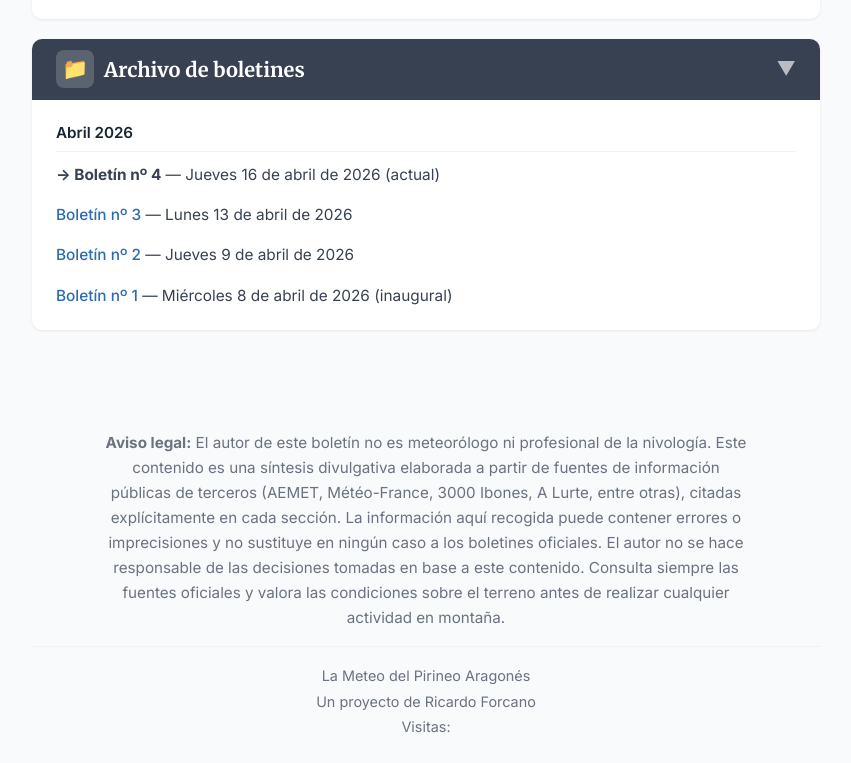
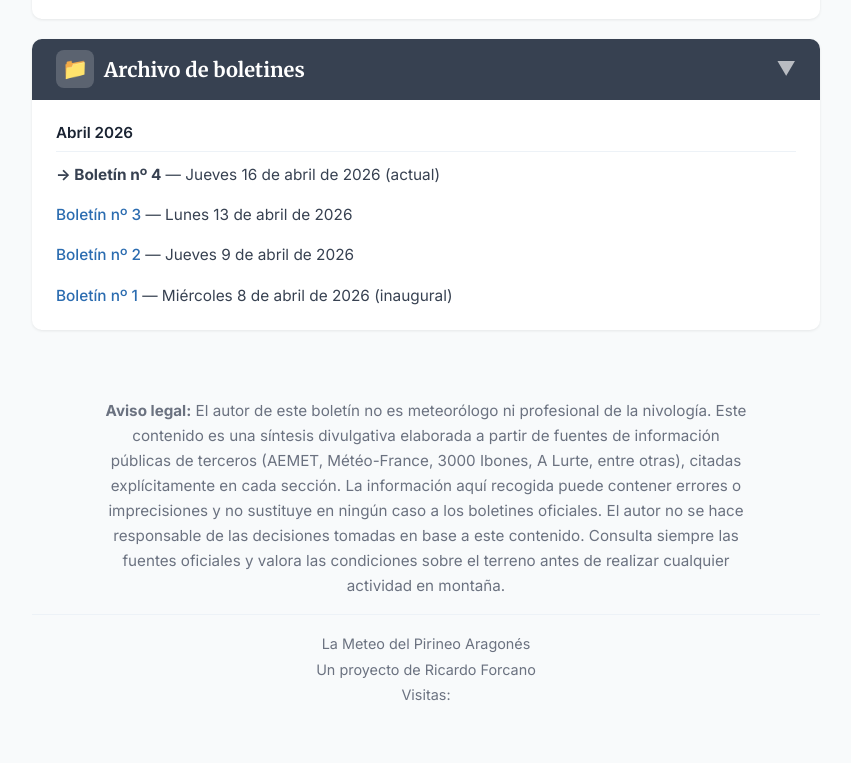
Before and after one commit to rforcano/meteo-pirineo-aragones, a plain HTML site: page index.html in a window 1280 px wide. Shown: the part 9622-10385 px from the top of the page, without its empty margins (214-1065 px from the left). After the commit the page ends 10345 px from the top, so only its background shows below. Drawn offline with Linux system fonts and the light colour scheme.

Commit message:
Reduce espacio entre archivo de boletines y aviso legal

```diff
--- a/index.html
+++ b/index.html
@@ -147,7 +147,7 @@
         .skimo-links a { color: var(--color-accent); text-decoration: none; margin-right: 1rem; }
         .skimo-links a:hover { text-decoration: underline; }
         .sources { margin-top: 1rem; padding-top: 0.75rem; border-top: 1px solid var(--color-border-light); font-size: 0.8rem; color: var(--color-text-light); }
-        .site-footer { max-width: 820px; margin: 2rem auto 0; padding: 1.5rem 1rem; text-align: center; }
+        .site-footer { max-width: 820px; margin: 0.5rem auto 0; padding: 1rem 1rem; text-align: center; }
         .footer-next { background: var(--color-accent-light); border: 1px solid #c4dcf5; border-radius: var(--radius); padding: 1.25rem; margin-bottom: 1.25rem; box-shadow: var(--shadow-sm); font-size: 0.95rem; }
         .footer-next strong { color: var(--color-accent); }
         .footer-disclaimer { font-size: 0.95rem; color: var(--color-text-light); line-height: 1.65; max-width: 650px; margin: 0 auto 1rem; }
```
